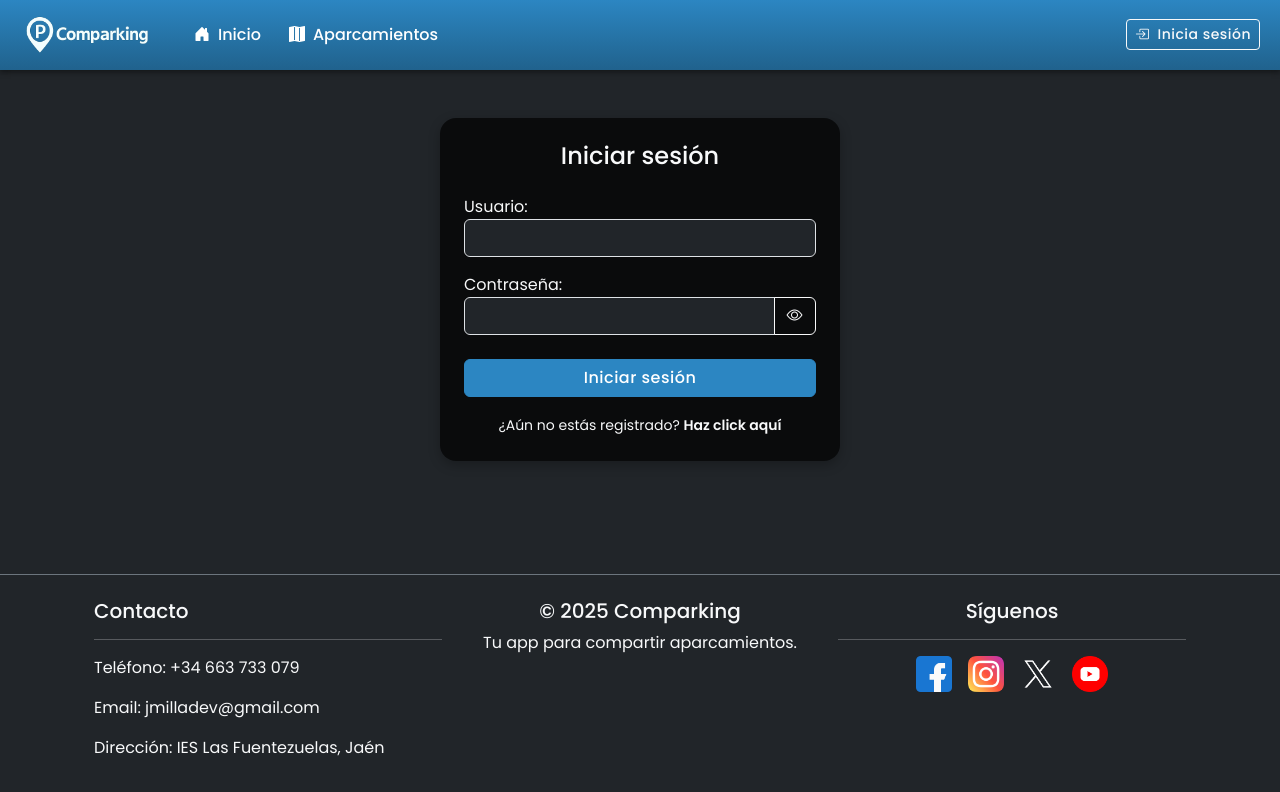
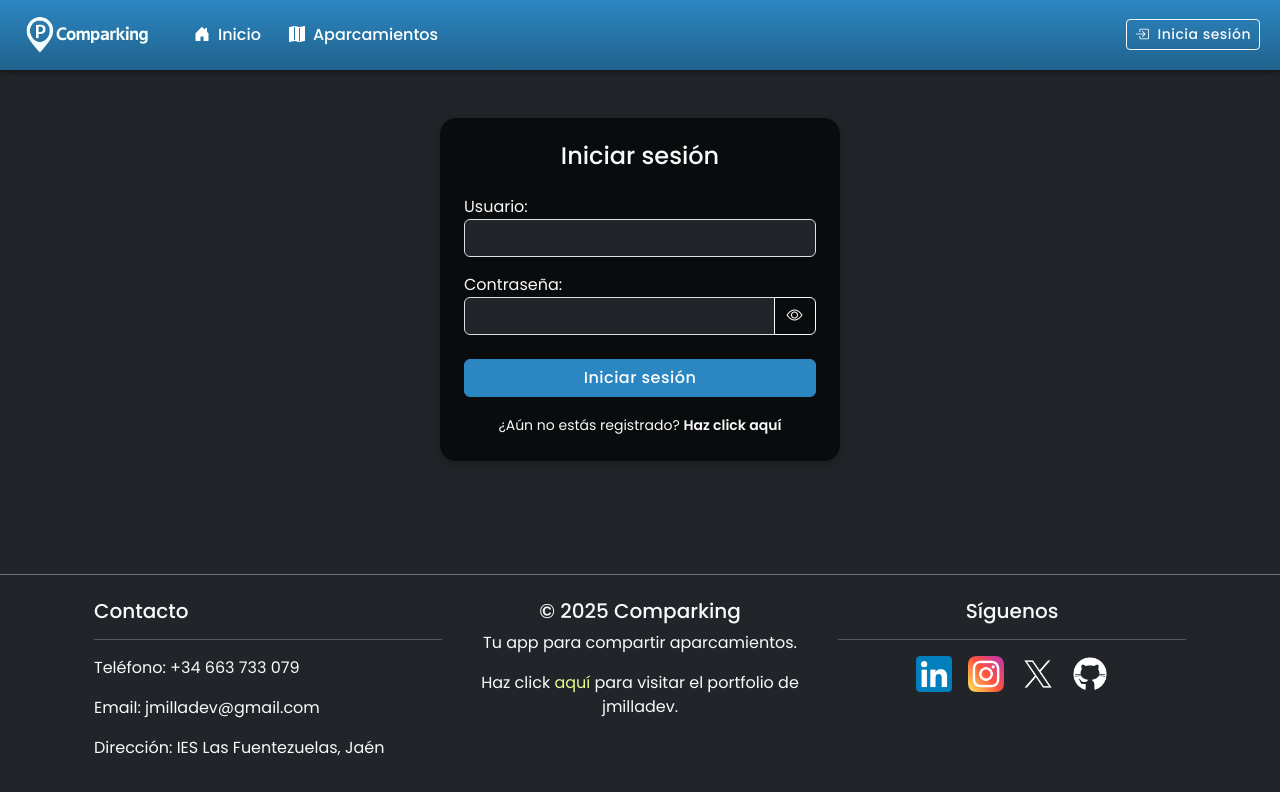
Before and after one commit to jmilcab353/comparking, an Angular app in the folder frontend/: page /login in a window 1280 px wide. Shown: the top 792 px of the page. Built offline with nearby package versions, Linux system fonts and the light colour scheme.

Commit message:
frontend: changes in UI

```diff
--- a/frontend/src/app/features/user/perfil/perfil.component.html
+++ b/frontend/src/app/features/user/perfil/perfil.component.html
@@ -130,7 +130,7 @@
     <div class="comparking-box w-50">
       <h4 class="mb-3">Añadir fondos</h4>
       <p class="text-warning"><i class="bi bi-exclamation-triangle-fill me-2"></i>El importe se cargará automáticamente
-        en tu cuenta bancaria.</p>
+        en tu cuenta bancaria. Además se añadirá una comisión del 5% al depósito.</p>
       <div class="mb-3">
         <label for="ingreso" class="form-label">Cantidad a añadir (€)</label>
         <input type="number" id="ingreso" [(ngModel)]="ingreso" class="form-control bg-dark text-white border-secondary"
--- a/frontend/src/app/shared/footer/footer.component.html
+++ b/frontend/src/app/shared/footer/footer.component.html
@@ -15,6 +15,7 @@
             <div class="col-md-4 text-center">
                 <h5>© 2025 Comparking</h5>
                 <p>Tu app para compartir aparcamientos.</p>
+                <p>Haz click <a class="highlighted-text" href="https://jmilladev.web.app/" target="_blank">aquí</a> para visitar el portfolio de jmilladev.</p>
             </div>
 
             <!-- Redes sociales -->
@@ -22,17 +23,17 @@
                 <h5>Síguenos</h5>
                 <hr class="bg-light">
                 <div class="d-flex justify-content-center gap-3 mt-2">
-                    <a href="#" aria-label="Facebook">
-                        <img src="icons/facebook.png" alt="Facebook" width="36" height="36">
+                    <a href="https://www.linkedin.com/in/jes%C3%BAs-milla-cabrera/" target="_blank" aria-label="Linkedin">
+                        <img src="icons/linkedin.png" alt="Facebook" width="36" height="36">
                     </a>
-                    <a href="#" aria-label="Instagram">
+                    <a href="https://www.instagram.com/jmilladev" target="_blank" aria-label="Instagram">
                         <img src="icons/instagram.png" alt="Instagram" width="36" height="36">
                     </a>
-                    <a href="#" aria-label="Twitter">
+                    <a href="https://x.com/jmilladev" target="_blank" aria-label="Twitter">
                         <img src="icons/x.png" alt="Twitter" width="36" height="36">
                     </a>
-                    <a href="#" aria-label="YouTube">
-                        <img src="icons/youtube.png" alt="YouTube" width="36" height="36">
+                    <a href="https://github.com/jmilcab353" target="_blank" aria-label="Github">
+                        <img src="icons/github.png" alt="YouTube" width="36" height="36">
                     </a>
                 </div>
             </div>
```
Also changed, not shown: frontend/public/icons/github.png (added), frontend/public/icons/linkedin.png (added).
